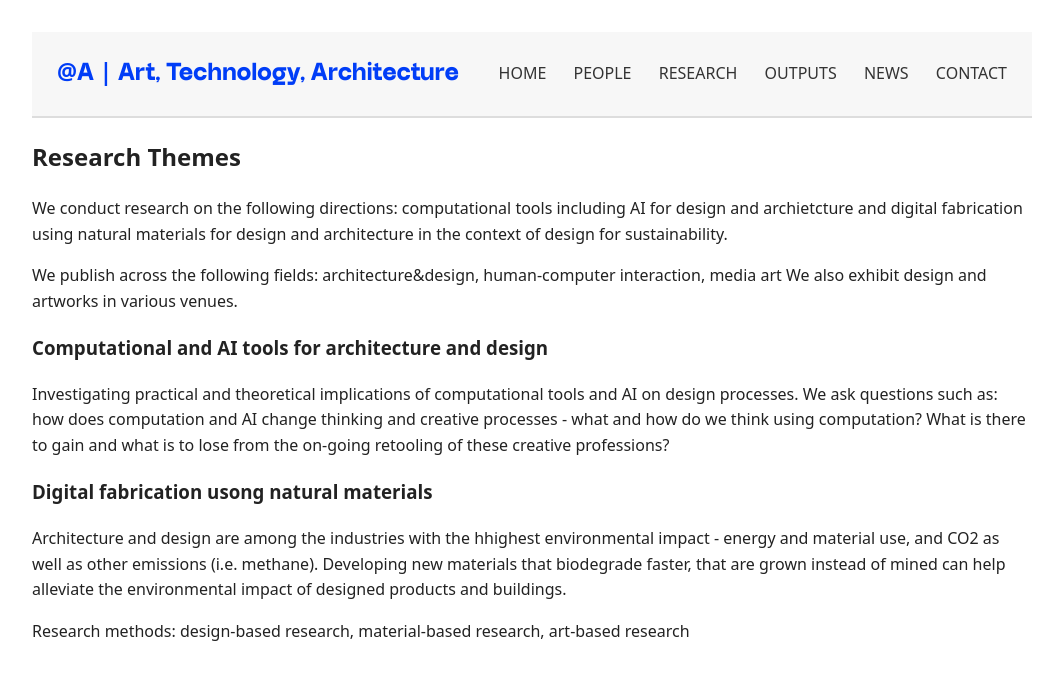
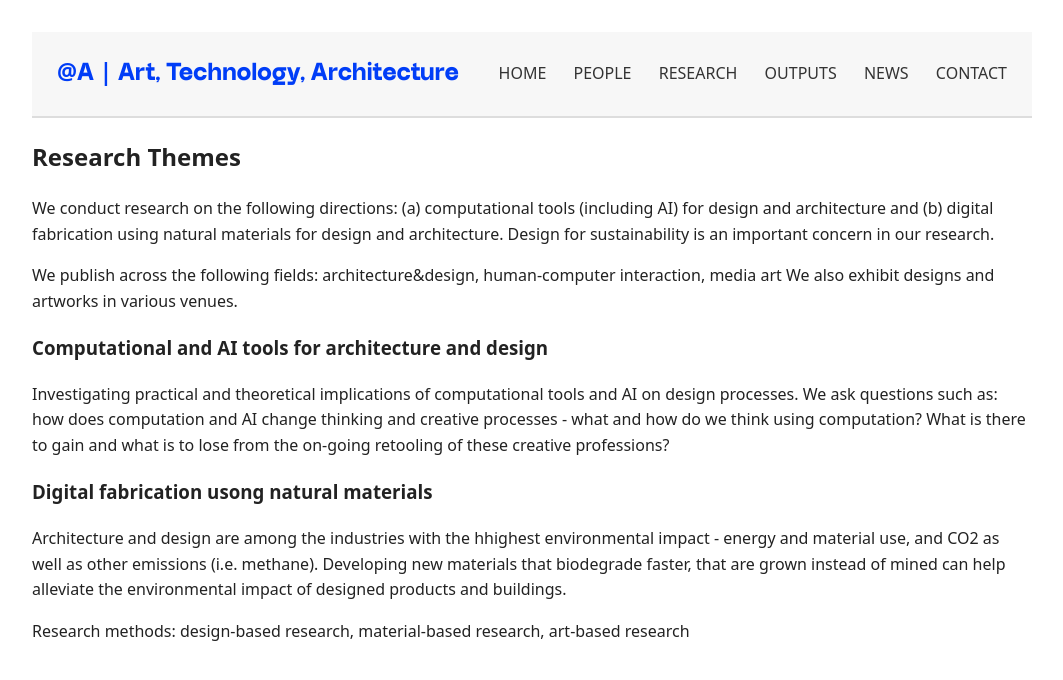
Before and after one commit to anqua/at-a, a Jekyll site: the page built from research.md, in a window 1280 px wide. Shown: the top 680 px of the page, without its empty margins (108-1171 px from the left). Built offline with Jekyll 4.4.1, drawn with Linux system fonts in a browser that asks for light colours; some web fonts are replaced.

Commit message:
Update research.md

```diff
--- a/research.md
+++ b/research.md
@@ -4,10 +4,10 @@ title: Research
 ---
 
 ## Research Themes
-We conduct research on the following directions: computational tools including AI for design and archietcture and digital fabrication using natural materials for design and architecture in the context of design for sustainability.
+We conduct research on the following directions: (a) computational tools (including AI) for design and architecture and (b) digital fabrication using natural materials for design and architecture. Design for sustainability is an important concern in our research.
 
 We publish across the following fields: architecture&design, human-computer interaction, media art
-We also exhibit design and artworks in various venues.
+We also exhibit designs and artworks in various venues.
 
 ### Computational and AI tools for architecture and design
 Investigating practical and theoretical implications of computational tools and AI on design processes.
```
